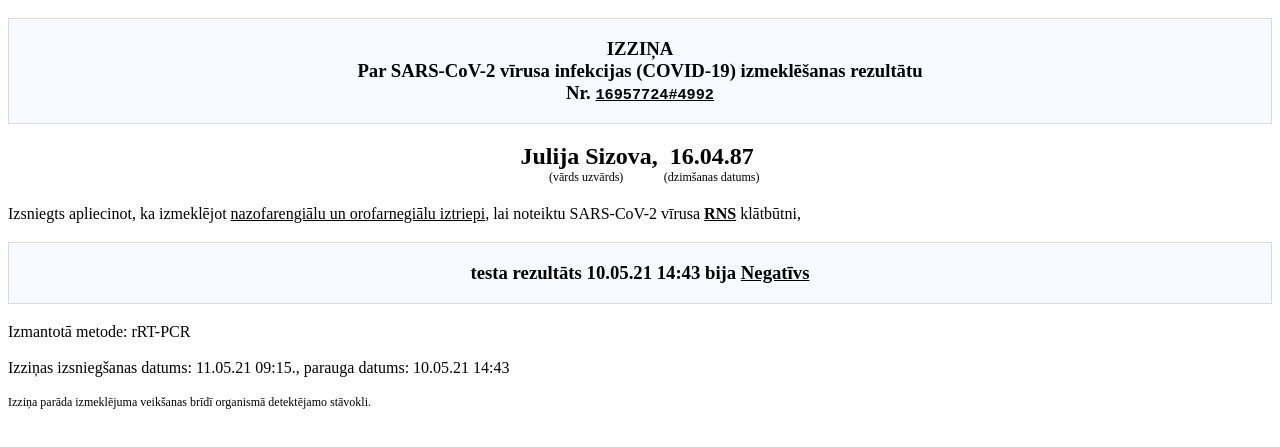
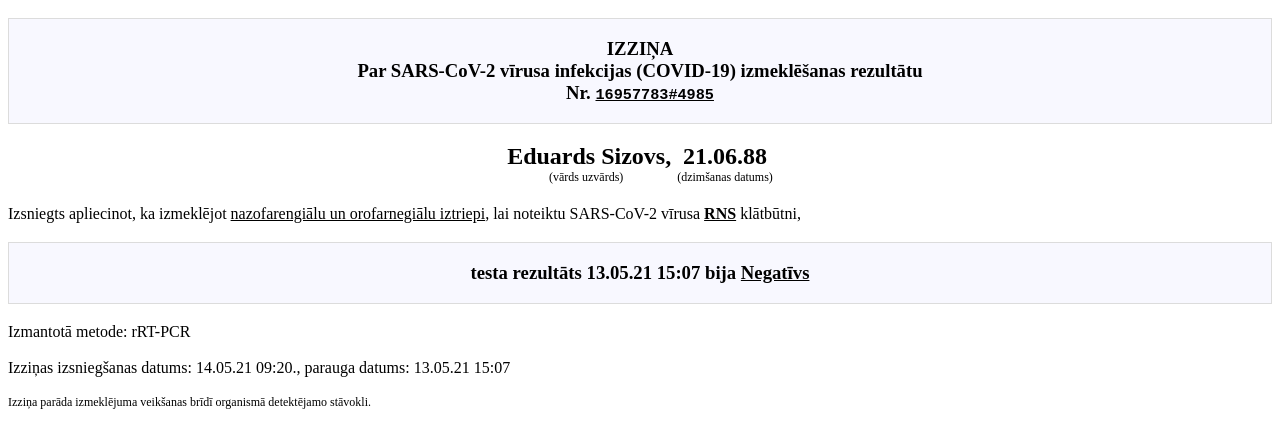
Before and after one commit to covid-pass/covid-pass.github.io, a plain HTML site: page pcr-test/210688-10425/index.html in a window 1280 px wide. Shown: the part 165-612 px from the top of the page. Drawn offline with Linux system fonts and the light colour scheme.

Commit message:
add eduards pcr

```diff
--- a/pcr-test/4870616-0152/index.html
+++ b/pcr-test/210688-10425/index.html
@@ -23,19 +23,19 @@
 
 <h3>IZZIŅA
 <br>Par SARS-CoV-2 vīrusa infekcijas (COVID-19) izmeklēšanas rezultātu
-<br>Nr. <u class='pre'>16957724#4992</u>
+<br>Nr. <u class='pre'>16957783#4985</u>
 
 </h3>
 <h2>
-<label>Julija Sizova<br><span class='small'>(vārds uzvārds)<span></label>,
-<label>16.04.87<br><span class='small'>(dzimšanas datums)<span></label>
+<label>Eduards Sizovs<br><span class='small'>(vārds uzvārds)<span></label>,
+<label>21.06.88<br><span class='small'>(dzimšanas datums)<span></label>
 </h2>
 <div>Izsniegts apliecinot, ka izmeklējot <u>nazofarengiālu un orofarnegiālu iztriepi</u>, lai noteiktu SARS-CoV-2 vīrusa <u><b>RNS</b></u> klātbūtni,
-<h3>testa rezultāts <span>10.05.21 14:43</span> bija
+<h3>testa rezultāts <span>13.05.21 15:07</span> bija
 <u>Negatīvs</u>
 </h3>
 <div>Izmantotā metode: rRT-PCR</div><br>
-<div>Izziņas izsniegšanas datums: 11.05.21 09:15., parauga datums: 10.05.21 14:43</div>
+<div>Izziņas izsniegšanas datums: 14.05.21 09:20., parauga datums: 13.05.21 15:07</div>
 <br>
 <div class='small'>Izziņa parāda izmeklējuma veikšanas brīdī organismā detektējamo stāvokli.</div>
 
```
Also changed, not shown: pcr-test/210688-10425/qr.png (added).
